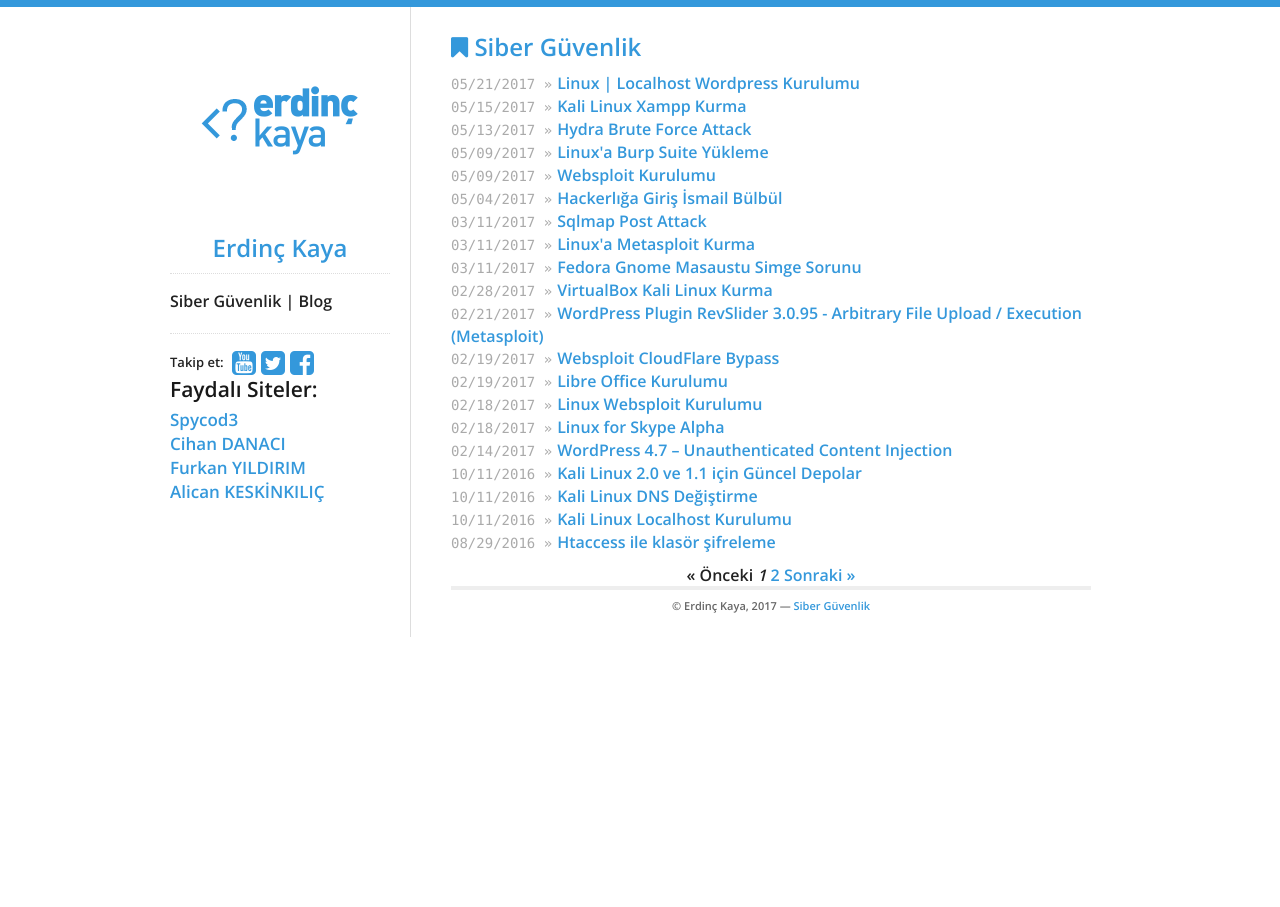
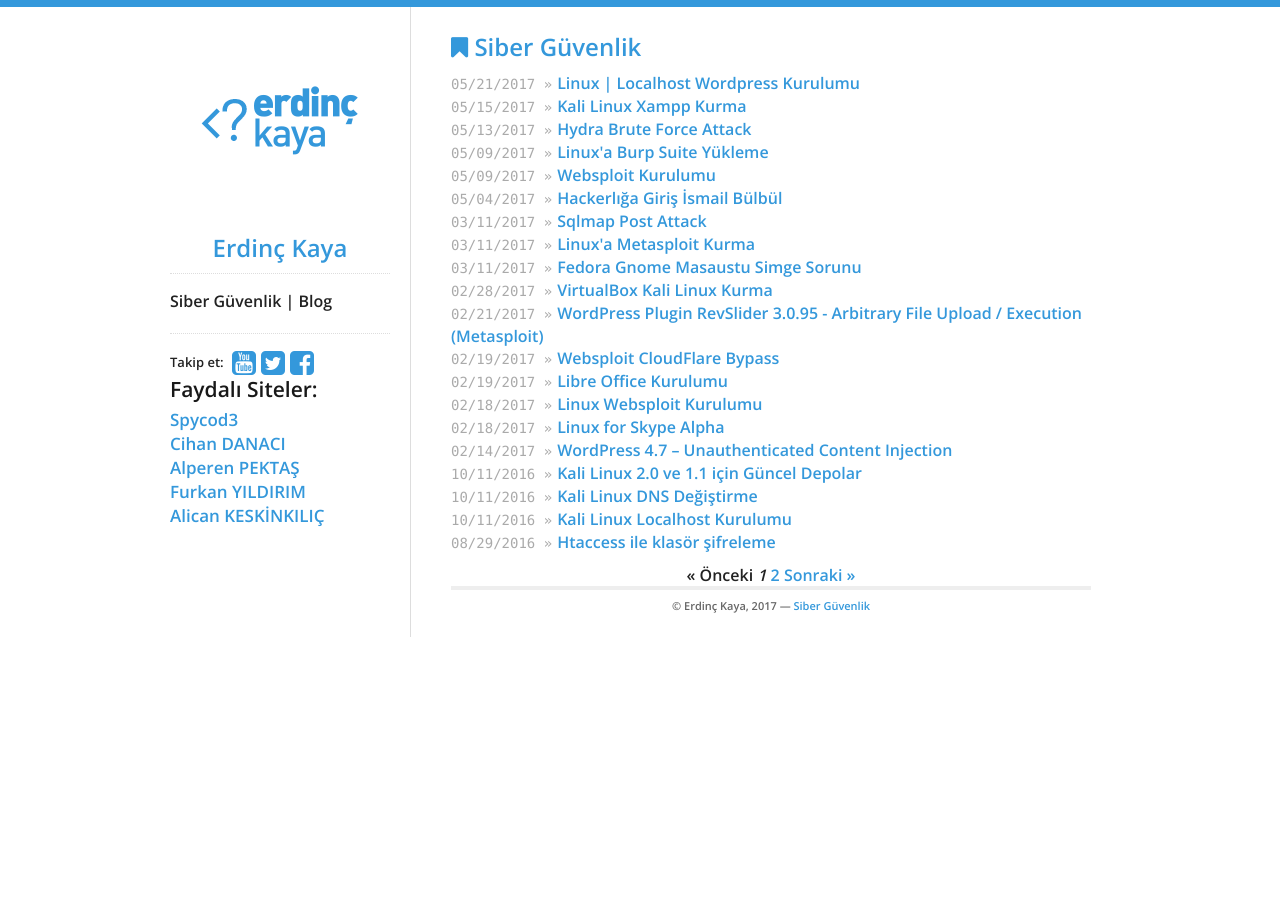
Before and after one commit to denemevol3/denemevol, a Jekyll site: the page built from index.html, in a window 1280 px wide. Built offline with Jekyll 4.4.1, drawn with Linux system fonts in a browser that asks for light colours; nearby versions of some CDN libraries; the list of posts is cut into pages by our own code.

Commit message:
Update sidebar.html

```diff
--- a/_includes/sidebar.html
+++ b/_includes/sidebar.html
@@ -16,6 +16,7 @@
     <h4>Faydalı Siteler:<br></h4>
     <h5><a href="http://www.spycod3.org" target="_blank">Spycod3</a><br>
     <a href="https://cihandanaci.com" target="_blank">Cihan DANACI</a><br>
+    <a href="http://alperenpektas.com/" target="_blank">Alperen PEKTAŞ</a><br>
     <a href="https://www.furkansec.com" target="_blank">Furkan YILDIRIM</a><br>
     <a href="http://www.alicankeskinkilic.org" target="_blank">Alican KESKİNKILIÇ</a></h5>
   </div>
```
